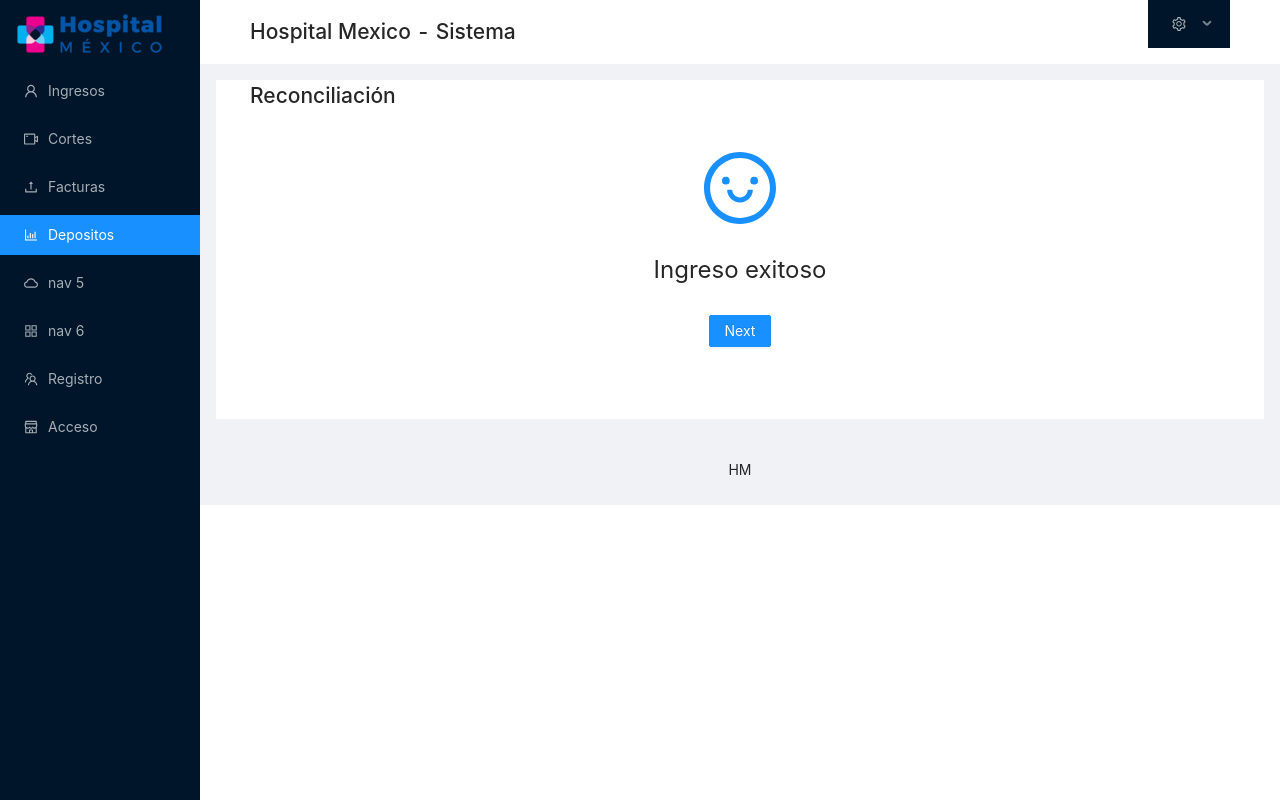
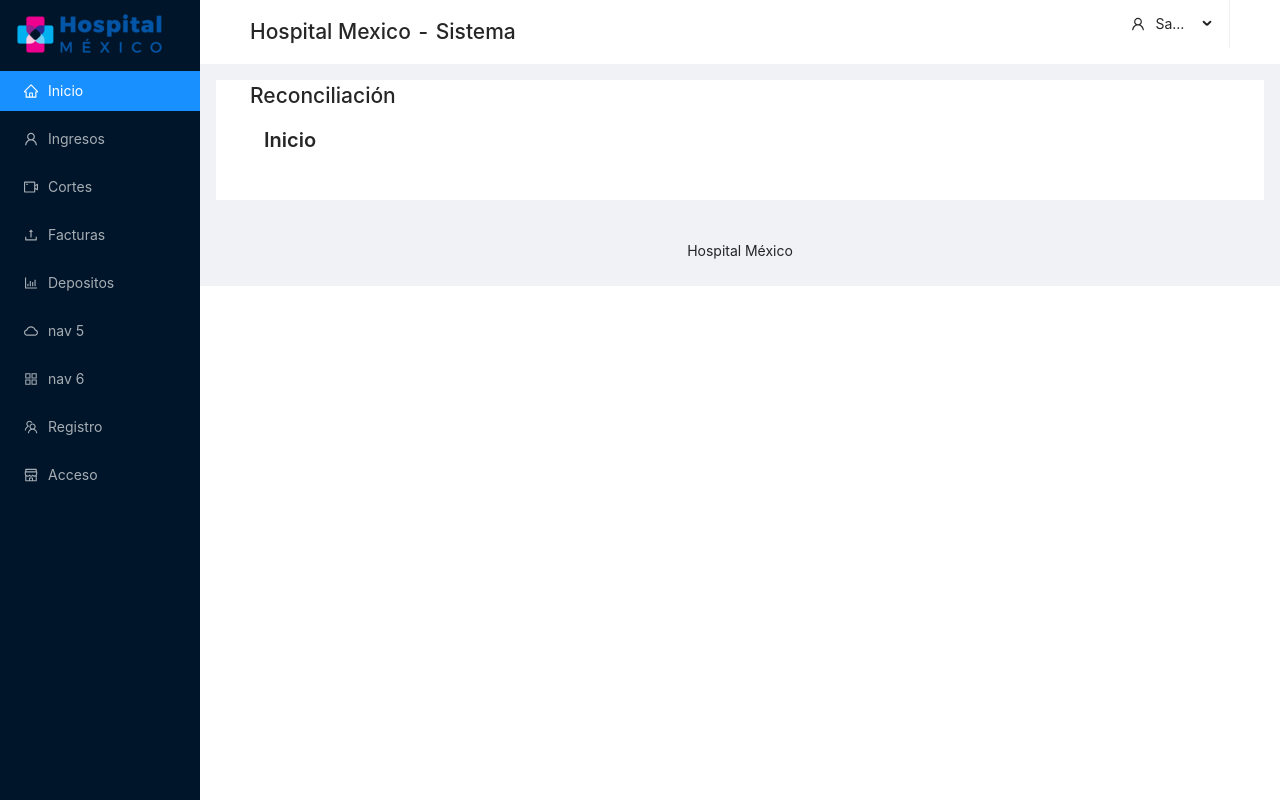
Before and after one commit to hm-sistemas/sistema_reconciliacion_client, a React (Create React App) app: page / in a window 1280 px wide. Built offline with nearby package versions, Linux system fonts and the light colour scheme; sample sign-in values are in the browser's storage; the HTML template or start-up script is replaced by a standard one.

Commit message:
sidebar, page header

```diff
--- a/src/App.tsx
+++ b/src/App.tsx
@@ -1,5 +1,5 @@
 import React from "react";
-import { Switch, Route, withRouter } from "react-router-dom";
+import { Switch, Route, withRouter, Redirect } from "react-router-dom";
 import "./App.css";
 import Login from "./components/auth/Login";
 import SignUp from "./components/auth/SignUp";
@@ -15,6 +15,7 @@ function App() {
           <Route exact path="/login" component={withRouter(Login)}></Route>
           <Route exact path="/register" component={withRouter(SignUp)}></Route>
           <PrivateRoute path="/" component={withRouter(Home)} />
+          <Redirect exact from="/logout" to="/login" />
         </Switch>
       </BasicLayout>
     </div>
--- a/src/components/home/Home.tsx
+++ b/src/components/home/Home.tsx
@@ -1,15 +1,8 @@
 import React from "react";
-import { Result, Button } from "antd";
-import { SmileOutlined } from "@ant-design/icons";
+import { PageHeader } from "antd";
 
 const Home = () => {
-  return (
-    <Result
-      icon={<SmileOutlined />}
-      title="Ingreso exitoso"
-      extra={<Button type="primary">Next</Button>}
-    />
-  );
+  return <PageHeader className="site-page-header" title="Inicio" />;
 };
 
 export default Home;
--- a/src/layouts/BasicLayout.tsx
+++ b/src/layouts/BasicLayout.tsx
@@ -1,6 +1,5 @@
 import React from "react";
 import { Layout } from "antd";
-
 import "./BasicLayout.css";
 import Sidebar from "./Sidebar/Sidebar";
 import logo from "../images/Hm-logo-04.png";
@@ -23,7 +22,7 @@ const BasicLayout = (props: any) => {
               {props.children}
             </div>
           </Content>
-          <Footer style={{ textAlign: "center" }}>HM</Footer>
+          <Footer style={{ textAlign: "center" }}>Hospital México</Footer>
         </Layout>
       </Layout>
     );
@@ -38,7 +37,7 @@ const BasicLayout = (props: any) => {
         <Content style={{ padding: "0 50px" }}>
           <div className="site-layout-content">{props.children}</div>
         </Content>
-        <Footer style={{ textAlign: "center" }}>HM</Footer>
+        <Footer style={{ textAlign: "center" }}>Hospital México</Footer>
       </Layout>
     );
   }
--- a/src/layouts/Header/AuthHeader.tsx
+++ b/src/layouts/Header/AuthHeader.tsx
@@ -1,22 +1,22 @@
 import React from "react";
 import { Layout, Menu } from "antd";
 import { Row, Col } from "antd";
-import {
-  LogoutOutlined,
-  SettingOutlined,
-  UserOutlined,
-} from "@ant-design/icons";
+import { withRouter } from "react-router-dom";
+import { LogoutOutlined, UserOutlined } from "@ant-design/icons";
 
 import "./AuthHeader.css";
+import User from "../../classes/User";
 
 const { SubMenu } = Menu;
 const { Header } = Layout;
 
 const AuthHeader = (props: any) => {
-  const user = localStorage.getItem("user");
+  const user = JSON.parse(localStorage.getItem("user")!);
 
-  const handleClick = (e: any) => {
-    console.log("click ", e);
+  const handleLogout = (e: any) => {
+    localStorage.removeItem("user");
+    props.history.push("/login");
+    window.location.reload();
   };
 
   return (
@@ -25,19 +25,28 @@ const AuthHeader = (props: any) => {
         <Col span={8}>
           <h2>Hospital Mexico - Sistema Reconciliación</h2>
         </Col>
-        <Col span={2} offset={14}>
-          <Menu onClick={handleClick} mode="inline" theme="dark">
-            <SubMenu key="SubMenu" icon={<SettingOutlined />} title="Hola">
-              <Menu.ItemGroup>
-                <Menu.Item key="setting:1">Hola</Menu.Item>
-                <Menu.Item key="logout">Salir</Menu.Item>
-              </Menu.ItemGroup>
-            </SubMenu>
-          </Menu>
+        <Col span={3} offset={13}>
+          {user ? (
+            <Menu mode="inline" theme="light">
+              <SubMenu key="SubMenu" icon={<UserOutlined />} title={user.name}>
+                <Menu.ItemGroup>
+                  <Menu.Item
+                    onClick={handleLogout}
+                    icon={<LogoutOutlined />}
+                    key="logout"
+                  >
+                    <span>Salir</span>
+                  </Menu.Item>
+                </Menu.ItemGroup>
+              </SubMenu>
+            </Menu>
+          ) : (
+            ""
+          )}
         </Col>
       </Row>
     </Header>
   );
 };
 
-export default AuthHeader;
+export default withRouter(AuthHeader);
--- a/src/layouts/Sidebar/Sidebar.tsx
+++ b/src/layouts/Sidebar/Sidebar.tsx
@@ -10,6 +10,7 @@ import {
   UserOutlined,
   UploadOutlined,
   VideoCameraOutlined,
+  HomeOutlined,
 } from "@ant-design/icons";
 
 import "./Sidebar.css";
@@ -31,7 +32,10 @@ const Sidebar = () => {
       <div>
         <img src={logo} alt="Hospital Mexico" />
       </div>
-      <Menu theme="dark" mode="inline" defaultSelectedKeys={["4"]}>
+      <Menu theme="dark" mode="inline" defaultSelectedKeys={["0"]}>
+        <Menu.Item key="0" icon={<HomeOutlined />}>
+          Inicio
+        </Menu.Item>
         <Menu.Item key="1" icon={<UserOutlined />}>
           Ingresos
         </Menu.Item>
```
